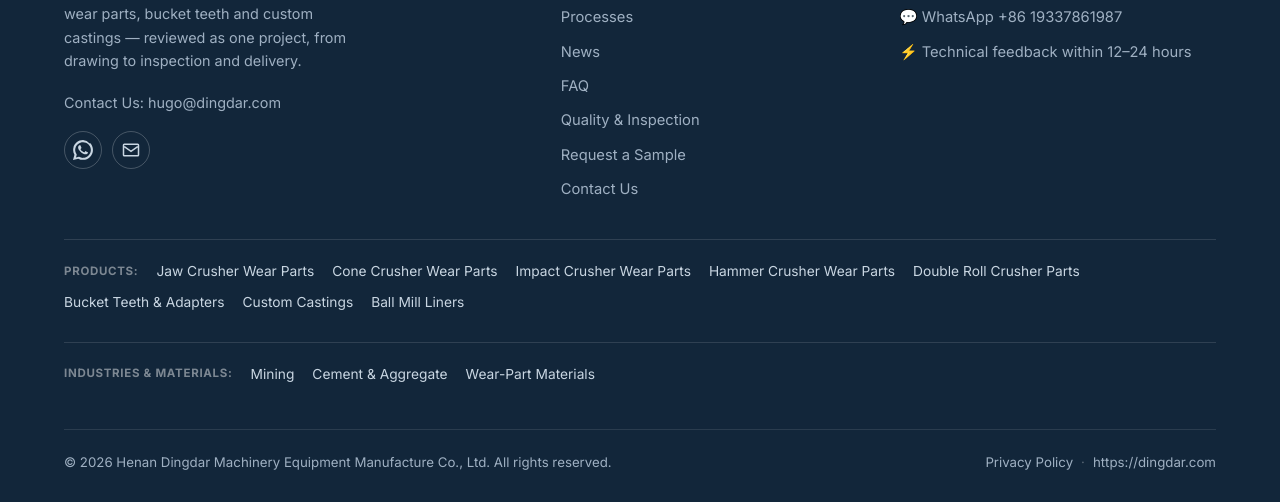
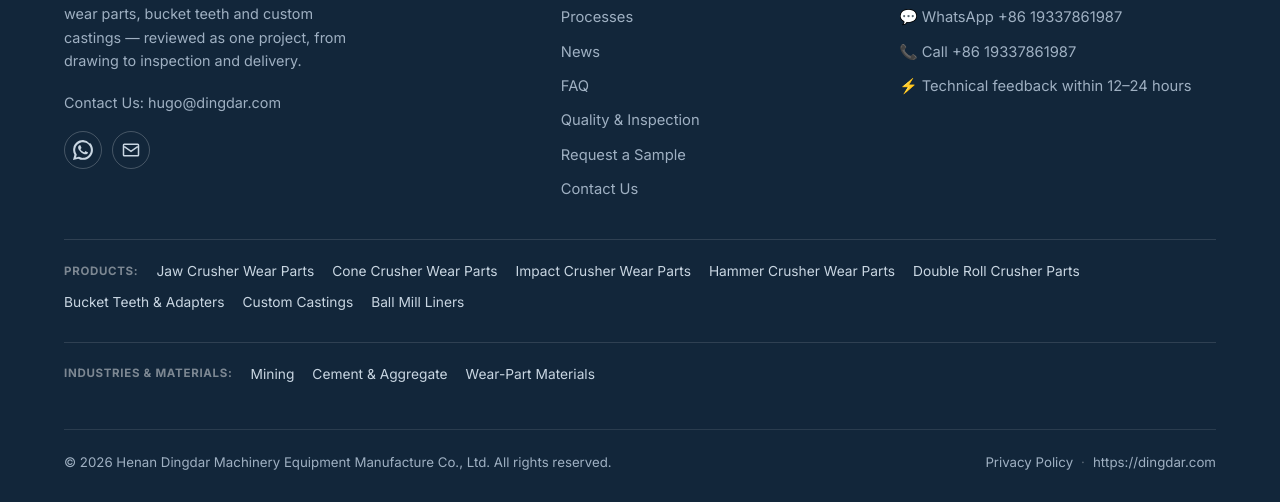
Before and after one commit to zhy2539/dingdar, an Astro site: page / in a window 1280 px wide. Shown: the part 9760-10262 px from the top of the page. Built offline with nearby package versions, Linux system fonts and the light colour scheme; Astro itself is replaced by a stand-in of ours.

Commit message:
页脚补充电话直拨链接（tel:），让移动端可一键拨打并为 tel_click 提供触发点

```diff
--- a/src/components/Footer.astro
+++ b/src/components/Footer.astro
@@ -81,6 +81,7 @@
           <li>📍 {SITE.location}</li>
           <li>📧 <a href={'mailto:' + SITE.email}>{SITE.email}</a></li>
           <li>💬 <a href={'https://wa.me/' + SITE.whatsappTel + '?text=' + encodeURIComponent(SITE.waText)}>WhatsApp {SITE.whatsapp}</a></li>
+          <li>📞 <a href={'tel:' + SITE.whatsappTel}>Call {SITE.whatsapp}</a></li>
           <li>⚡ {SITE.responsePromise}</li>
         </ul>
       </div>
```
